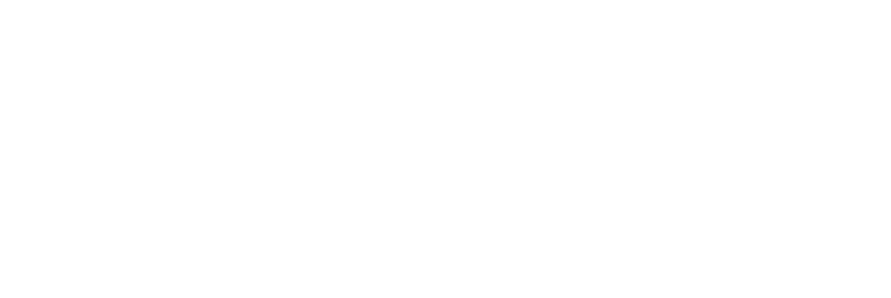
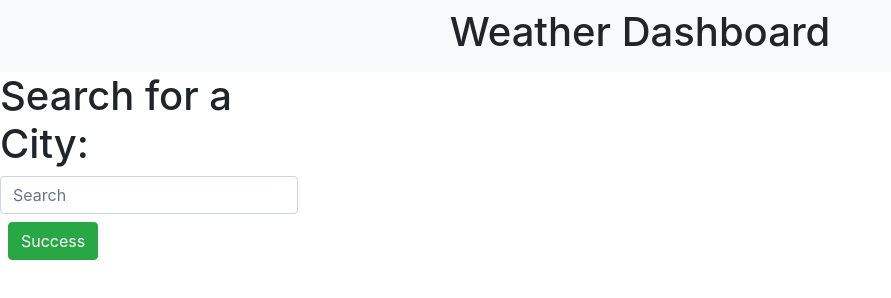
Before and after one commit to nambui17/Weather, a plain HTML site: page index.html in a window 1280 px wide. Shown: the whole page, without its empty margins (0-891 px from the left). Drawn offline with nearby package versions, Linux system fonts and the light colour scheme.

Commit message:
Start layout for html

```diff
--- a/index.html
+++ b/index.html
@@ -1,18 +1,40 @@
 <!DOCTYPE html>
 <html lang="en">
+
 <head>
     <meta charset="UTF-8">
     <meta http-equiv="X-UA-Compatible" content="IE=edge">
     <meta name="viewport" content="width=device-width, initial-scale=1.0">
     <!--Bootstrap-->
-    <link rel="stylesheet" href="https://cdn.jsdelivr.net/npm/bootstrap@4.6.2/dist/css/bootstrap.min.css" integrity="sha384-xOolHFLEh07PJGoPkLv1IbcEPTNtaed2xpHsD9ESMhqIYd0nLMwNLD69Npy4HI+N" crossorigin="anonymous">
+    <link rel="stylesheet" href="https://cdn.jsdelivr.net/npm/bootstrap@4.6.2/dist/css/bootstrap.min.css"
+        integrity="sha384-xOolHFLEh07PJGoPkLv1IbcEPTNtaed2xpHsD9ESMhqIYd0nLMwNLD69Npy4HI+N" crossorigin="anonymous">
     <link rel="stylesheet" href="/assets/css/style.css">
     <!--jquery Scripts-->
-    <script src="https://cdn.jsdelivr.net/npm/jquery@3.5.1/dist/jquery.slim.min.js" integrity="sha384-DfXdz2htPH0lsSSs5nCTpuj/zy4C+OGpamoFVy38MVBnE+IbbVYUew+OrCXaRkfj" crossorigin="anonymous"></script>
-    <script src="https://cdn.jsdelivr.net/npm/bootstrap@4.6.2/dist/js/bootstrap.bundle.min.js" integrity="sha384-Fy6S3B9q64WdZWQUiU+q4/2Lc9npb8tCaSX9FK7E8HnRr0Jz8D6OP9dO5Vg3Q9ct" crossorigin="anonymous"></script>
+    <script src="https://cdn.jsdelivr.net/npm/jquery@3.5.1/dist/jquery.slim.min.js"
+        integrity="sha384-DfXdz2htPH0lsSSs5nCTpuj/zy4C+OGpamoFVy38MVBnE+IbbVYUew+OrCXaRkfj"
+        crossorigin="anonymous"></script>
+    <script src="https://cdn.jsdelivr.net/npm/bootstrap@4.6.2/dist/js/bootstrap.bundle.min.js"
+        integrity="sha384-Fy6S3B9q64WdZWQUiU+q4/2Lc9npb8tCaSX9FK7E8HnRr0Jz8D6OP9dO5Vg3Q9ct"
+        crossorigin="anonymous"></script>
     <title>Weekly Weather!</title>
 </head>
+
 <body>
+    <nav class="navbar navbar-light bg-light justify-content-center">
+        <h1>Weather Dashboard</h1>
+    </nav>
+    <div class="row">
+        <div class="col-3">
+            <!--Inside column for should have two rows-->
+            <h1>Search for a City:</h1>
+            <input class="form-control" type="text" placeholder="Search" aria-label="Search">
+            <button type="button" class="btn btn-success m-2">Success</button>
+        </div>
+        <div class="col-9">
+
+        </div>
+    </div>
 
 </body>
+
 </html>
```
